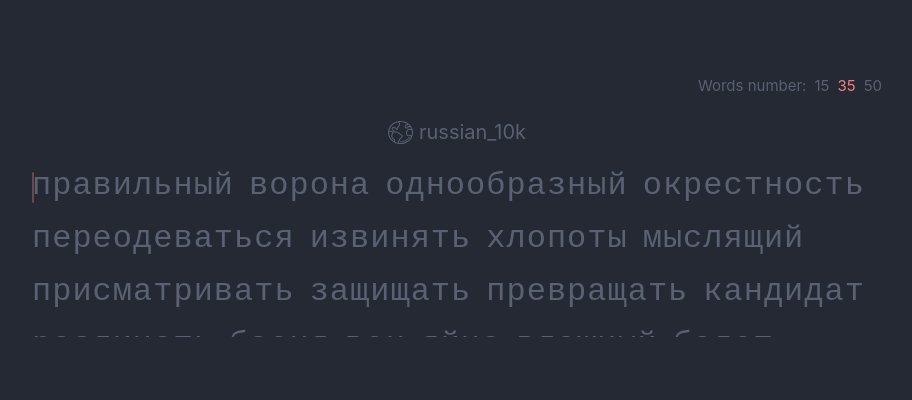
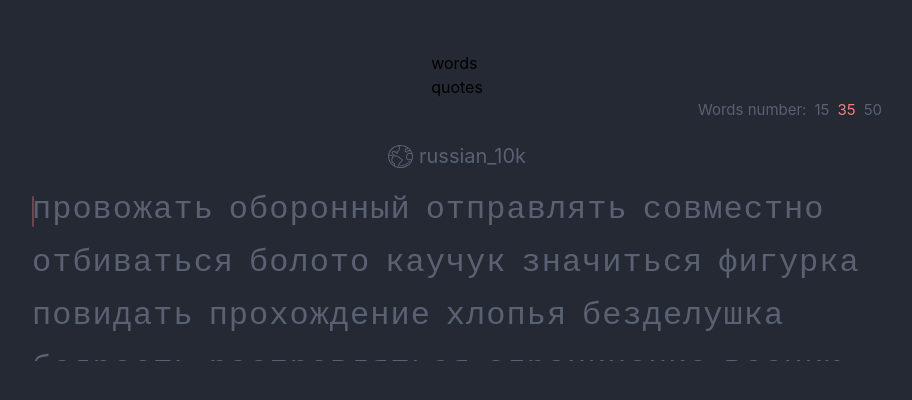
Before and after one commit to belk1ng/typing-train, a React (Create React App) app: page / in a window 1280 px wide. Shown: the part 194-594 px from the top of the page, without its empty margins (183-1095 px from the left). Built offline with nearby package versions, Linux system fonts and the light colour scheme; a web font is replaced by a local one.

Commit message:
Added switching mode from words to quotes

```diff
--- a/src/App.tsx
+++ b/src/App.tsx
@@ -8,6 +8,7 @@ import "./App.scss";
 
 function App() {
   const {
+    wordsArray,
     activeWord,
     setActiveWord,
     activeLetter,
@@ -15,7 +16,9 @@ function App() {
     words,
     setWords,
     wordsCount,
+    typingMode,
     generateRandomWords,
+    getRandomQuote,
     blockingTypingEvent,
   } = useContext(TypingContext);
 
@@ -72,10 +75,15 @@ function App() {
 
           if (activeLetter === 0) return;
 
-          if (activeWord === wordsCount - 1) {
+          if (
+            (activeWord === wordsCount - 1 && typingMode === "words") ||
+            (typingMode === "quotes" && activeWord === wordsArray.length - 1)
+          ) {
             setActiveWord(0);
             setActiveLetter(0);
-            generateRandomWords(wordsCount);
+            typingMode === "words"
+              ? generateRandomWords(wordsCount)
+              : getRandomQuote();
           } else {
             if (activeLetter !== typingWord.displayName.length) {
               setWords((prev: WordTypeWithLetterStatuses[]) =>
@@ -166,7 +174,9 @@ function App() {
 
           setActiveWord(0);
           setActiveLetter(0);
-          generateRandomWords();
+          typingMode === "words"
+            ? generateRandomWords(wordsCount)
+            : getRandomQuote();
         }
       }
     };
@@ -182,6 +192,7 @@ function App() {
     setActiveWord,
     setActiveLetter,
     blockingTypingEvent,
+    typingMode,
   ]);
 
   return (
--- a/src/components/LanguageSelector/LanguageSelector.tsx
+++ b/src/components/LanguageSelector/LanguageSelector.tsx
@@ -12,6 +12,8 @@ export const LanguageSelector = () => {
     activeWord,
     setBlockingTypingEvent,
     wordsModeLanguage,
+    quotesModeLanguage,
+    typingMode,
   } = useContext(TypingContext);
 
   return (
@@ -28,7 +30,7 @@ export const LanguageSelector = () => {
         }
       >
         <Globe />
-        {wordsModeLanguage}
+        {typingMode === "words" ? wordsModeLanguage : quotesModeLanguage}
       </div>
       {/* TODO: Statement rendering modal for any types of Typing mode */}
       <LanguageSelectorModal
--- a/src/components/LanguageSelector/LanguageSelectorModal/LanguageSelectorModal.tsx
+++ b/src/components/LanguageSelector/LanguageSelectorModal/LanguageSelectorModal.tsx
@@ -6,7 +6,11 @@ import React, {
   useMemo,
   useCallback,
 } from "react";
-import { TypingContext, languages } from "../../../contexts/TypingContext";
+import {
+  TypingContext,
+  wordsLanguages,
+  quotesLanguages,
+} from "../../../contexts/TypingContext";
 import { Modal } from "../../Modal/Modal";
 import s from "./styles.module.scss";
 
@@ -19,8 +23,13 @@ export const LanguageSelectorModal = ({
   modalCollapsed,
   setModalCollapsed,
 }: Props) => {
-  const { blockingTypingEvent, setBlockingTypingEvent, setWordsModeLanguage } =
-    useContext(TypingContext);
+  const {
+    blockingTypingEvent,
+    setBlockingTypingEvent,
+    setWordsModeLanguage,
+    setQuotesModeLanguage,
+    typingMode,
+  } = useContext(TypingContext);
 
   const [searchQuery, setSearchQuery] = useState<string>("");
 
@@ -45,15 +54,20 @@ export const LanguageSelectorModal = ({
     }
   }, [modalCollapsed]);
 
-  // TODO: Statement rendering languages based on choosen typing mode
   const languagesListItems = useMemo(() => {
-    return Object.entries(languages)
+    return Object.entries(
+      typingMode === "words" ? wordsLanguages : quotesLanguages
+    )
       .filter(([langName, _]) => langName.includes(searchQuery))
       .map(([langName, _]) => (
         <li
+          key={`lang_${langName}`}
           className={s["selector__language"]}
           onClick={() => {
-            setWordsModeLanguage(langName);
+            typingMode === "words"
+              ? setWordsModeLanguage(langName)
+              : setQuotesModeLanguage(langName);
+
             setModalCollapsed(true);
             setBlockingTypingEvent(false);
             setSearchQuery("");
@@ -62,7 +76,7 @@ export const LanguageSelectorModal = ({
           {langName}
         </li>
       ));
-  }, [searchQuery]);
+  }, [searchQuery, typingMode]);
 
   return (
     <Modal isCollapsed={modalCollapsed} onClick={handleOutsideClick}>
--- a/src/components/TypingSettings/TypeingSettings.tsx
+++ b/src/components/TypingSettings/TypeingSettings.tsx
@@ -1,10 +1,12 @@
 import { WordsCount } from "./WordsCount/WordsCount";
+import { TypingMode } from "./TypingMode/TypingMode";
 import s from "./styles.module.scss";
 import React from "react";
 
 export const TypingSettings = () => {
   return (
     <div className={s["typing-settings"]}>
+      <TypingMode />
       <WordsCount />
     </div>
   );
--- /dev/null
+++ b/src/components/TypingSettings/TypingMode/TypingMode.tsx
@@ -0,0 +1,12 @@
+import React, { useContext } from "react";
+import { TypingContext } from "../../../contexts/TypingContext";
+
+export const TypingMode = () => {
+  const { setTypingMode } = useContext(TypingContext);
+  return (
+    <div>
+      <p onClick={() => setTypingMode("words")}>words</p>
+      <p onClick={() => setTypingMode("quotes")}>quotes</p>
+    </div>
+  );
+};
--- a/src/constants.ts
+++ b/src/constants.ts
@@ -4,7 +4,7 @@ export type Language = {
   words: string[];
 };
 
-type Quote = {
+export type Quote = {
   text: string;
   source: string;
   length: number;
--- a/src/contexts/TypingContext.tsx
+++ b/src/contexts/TypingContext.tsx
@@ -15,7 +15,13 @@ import { pythonCode } from "../languages/python_code";
 import { russianQuotes } from "../languages/russian_quotes";
 import { englishQuotes } from "../languages/english_quotes";
 
-import { Language, LetterStatus, Quotes, TypingMode } from "../constants";
+import {
+  Language,
+  LetterStatus,
+  Quotes,
+  Quote,
+  TypingMode,
+} from "../constants";
 
 interface TypingContextProviderProps {
   children: JSX.Element;
@@ -55,6 +61,7 @@ interface TypingContextProviderValue {
   setBlockingTypingEvent: Function;
 
   generateRandomWords: (wordsCount?: number) => void;
+  getRandomQuote: () => void;
 }
 
 // Typing "Words" languages
@@ -62,7 +69,7 @@ interface TLanguagesStore {
   [langName: string]: Language;
 }
 
-export const languages: TLanguagesStore = {
+export const wordsLanguages: TLanguagesStore = {
   english_25k: english25k,
   russian_10k: russian10k,
   javascript_code: javascriptCode,
@@ -117,6 +124,16 @@ export const TypingContextProvider = ({
     [wordsCount, wordsModeLanguage]
   );
 
+  useEffect(() => getRandomQuote(), [quotesModeLanguage]);
+
+  useEffect(() => {
+    if (typingMode === "words") {
+      generateRandomWords(wordsCount);
+    } else {
+      getRandomQuote();
+    }
+  }, [typingMode]);
+
   useEffect(() => {
     setWords(
       wordsArray.map((word) => ({
@@ -134,7 +151,7 @@ export const TypingContextProvider = ({
       let wordsToType: string[] = [];
 
       for (let word = 0; word < wordsCount; word++) {
-        const choosenLanguageWords = languages[wordsModeLanguage].words;
+        const choosenLanguageWords = wordsLanguages[wordsModeLanguage].words;
         const randomWord =
           choosenLanguageWords[
             Math.floor(Math.random() * choosenLanguageWords.length)
@@ -147,6 +164,14 @@ export const TypingContextProvider = ({
     },
     [wordsCount, wordsModeLanguage]
   );
+
+  const getRandomQuote = useCallback(() => {
+    const choosenQuotesLanguage: Quotes = quotesLanguages[quotesModeLanguage];
+    const quotes: Quote[] = choosenQuotesLanguage.quotes;
+    setWordsArray(
+      quotes[Math.floor(Math.random() * quotes.length)].text.split(" ")
+    );
+  }, [quotesModeLanguage]);
 
   const value = useMemo(
     () => ({
@@ -169,6 +194,7 @@ export const TypingContextProvider = ({
       blockingTypingEvent,
       setBlockingTypingEvent,
       generateRandomWords,
+      getRandomQuote,
     }),
     [
       activeWord,
```
Also changed, not shown: src/components/TypingSettings/TypingMode/styles.module.scss (added).
